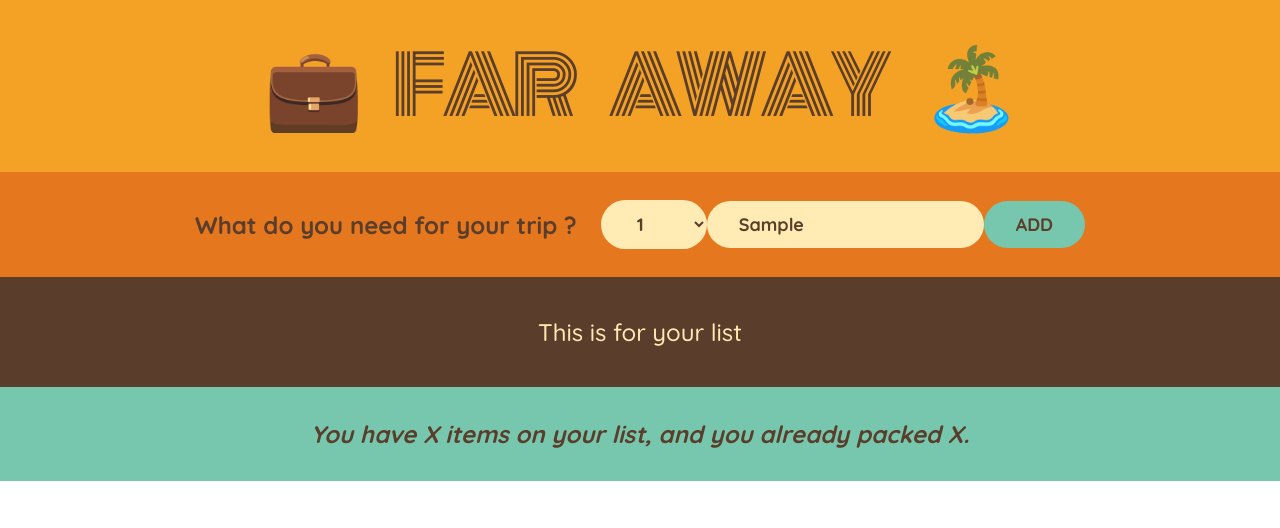
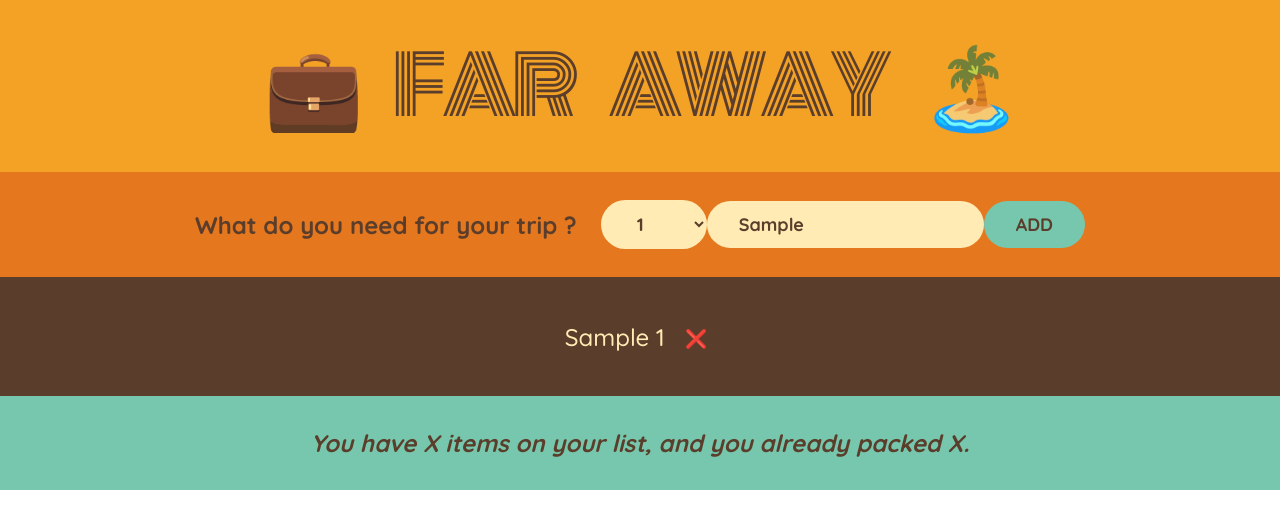
Before and after one commit to kianoushit1999/travel-list, a React (Create React App) app: page / in a window 1280 px wide. Both pictures are taken after typing "Sample" into the empty fields and a click on the button "ADD". Shown: the top 528 px of the page. Built offline with nearby package versions, Linux system fonts and the light colour scheme; the HTML template or start-up script is replaced by a standard one.

Commit message:
Showing up all of the contents which were created by form in packaging list and add some minor changes to it

```diff
--- a/src/App.js
+++ b/src/App.js
@@ -3,12 +3,29 @@ import Logo from "./Logo";
 import PackingList from "./PackingList";
 import Stats from "./Stats";
 
+import { useState } from "react";
+
 function App() {
+  const [items, setItems] = useState([]);
+
+  function updateItems(description, quantity) {
+    setItems((items) => {
+      return [
+        ...items,
+        {
+          id: Date.now(),
+          description: description,
+          quantity: quantity,
+        },
+      ];
+    });
+  }
+
   return (
     <div className="App">
       <Logo />
-      <Form />
-      <PackingList />
+      <Form updateItems={updateItems} />
+      <PackingList items={items} />
       <Stats />
     </div>
   );
--- a/src/Form.js
+++ b/src/Form.js
@@ -1,17 +1,18 @@
 
 import { useState } from "react";
 
-function Form() {
+function Form({updateItems}) {
 
     const [description, setDescription] = useState("");
     const [quantity, setQuantity] = useState(1);
+
 
     function submitHandler(e) {
         e.preventDefault();
 
         if (!description) return
 
-        console.log(e.target[1].value);
+        updateItems(description, quantity);
     }
 
     return <div className='add-form'>
--- a/src/PackingList.js
+++ b/src/PackingList.js
@@ -1,8 +1,16 @@
-
-function PackingList() {
-    return <div className='list'>
-        This is for your list
-    </div>
+function PackingList({ items }) {
+  return (
+    <ul className="list">
+      {items.map((val, ind, itemList) => {
+        return (
+          <li key={val.id}>
+            <span> {val.description} {val.quantity} </span>
+            <button> ❌ </button>
+          </li>
+        );
+      })}
+    </ul>
+  );
 }
 
 export default PackingList;
```
